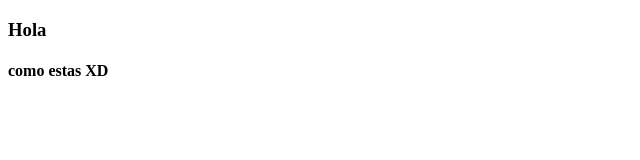
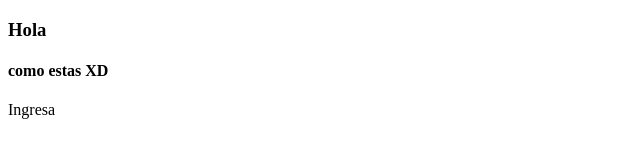
Before and after one commit to Yesline03/ejercicioyesline, a plain HTML site: page index.html in a window 1280 px wide. Shown: the full height of the page, 0-640 px from the left. Drawn offline with Linux system fonts and the light colour scheme.

Commit message:
Update index.html
AGREGUE UN INGRESA EN LA LINEA 13

```diff
--- a/index.html
+++ b/index.html
@@ -10,5 +10,7 @@
     <h3>Hola</h3>
     <H4>como estas XD</H4>
 
+    <a>Ingresa</a>
+
 </body>
 </html>
```
